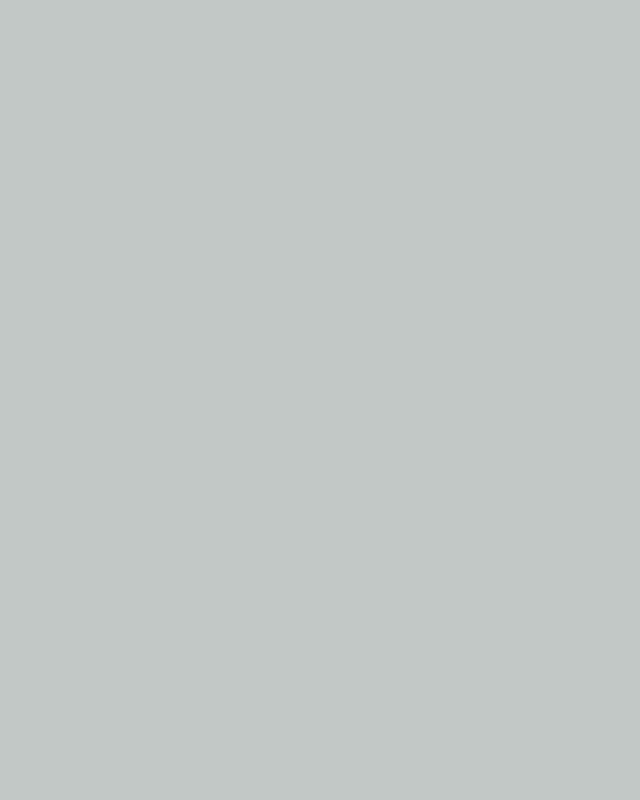
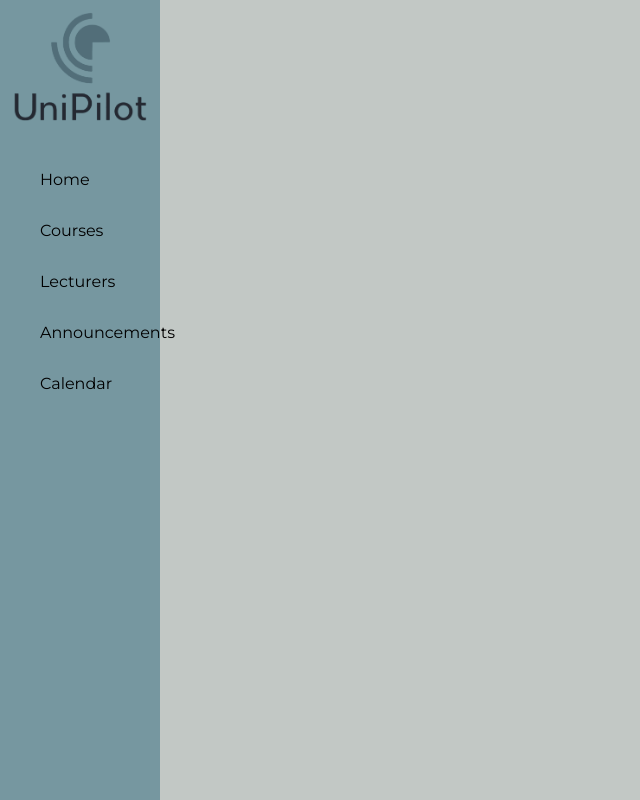
Before and after one commit to JakeCallcut/F28WP-Coursework, a plain HTML site: page UniPilot/index.html in a window 1280 px wide. Shown: the whole page, without its empty margins (0-640 px from the left). Drawn offline with Linux system fonts and the light colour scheme.

Commit message:
started homepage work

```diff
--- a/UniPilot/index.html
+++ b/UniPilot/index.html
@@ -8,6 +8,15 @@
     <link rel="stylesheet" href="https://fonts.googleapis.com/css?family=Montserrat">
   </head>
   <body>
-
+    <div class="sidebar">
+      <a href="index.html"><img id="homepageLogo" src="images/vertLogoTransparent.png" alt="UniPilot Logo"></a>
+      <ul>
+        <li><a href="#">Home</a></li>
+        <li><a href="#">Courses</a></li>
+        <li><a href="#">Lecturers</a></li>
+        <li><a href="#">Announcements</a></li>
+        <li><a href="#">Calendar</a></li>
+      </ul>
+    </div>
   </body>
 </html>
--- a/UniPilot/stylesheet.css
+++ b/UniPilot/stylesheet.css
@@ -1,6 +1,7 @@
 :root {
   --background: #c2c8c5;
   --logoColor: #4a707a;
+  --accent: #7697a0;
   --fonts: Montserrat, Helvetica;
 }
 
@@ -10,6 +11,9 @@ body {
   background-color: var(--background);
   font-family: var(--fonts);
   text-align: center;
+  height: 100vh;
+  margin: 0;
+  padding: 0;
 }
 
 img {
@@ -27,5 +31,36 @@ img {
 }
 
 .loginPane img {
-  padding: 10% 0 0 0;
+  padding: 20% 0 0 0;
 }
+
+
+
+/*HOMEPAGE*/
+.sidebar {
+  background-color: var(--accent);
+  width: 20vh;
+  height: 100%;
+  text-align: center;
+  float: left;
+}
+
+.sidebar li {
+  padding: 2vh 2vh 2vh 0;
+  list-style: none;
+  text-decoration: none;
+  float: left;
+}
+
+.sidebar li:hover {
+  background-color: #98b1b8s;
+}
+
+.sidebar a {
+  text-decoration: none;
+  color: black;
+}
+
+#homepageLogo {
+  width: 20vh
+}
```
Also changed, not shown: 4 other files.
